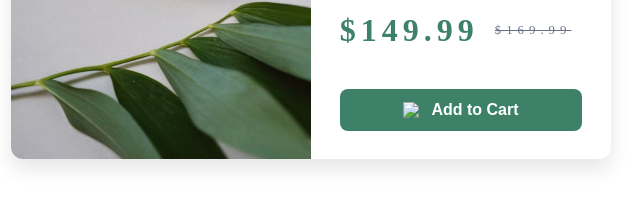
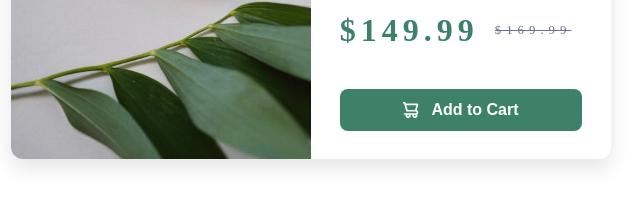
Before and after one commit to EdenWong0/product-preview-card, a plain HTML site: page index.html in a window 1280 px wide. Shown: the part 480-688 px from the top of the page, 329-969 px from the left. Drawn offline with Linux system fonts and the light colour scheme; the site is published under a folder, as on GitHub Pages, so addresses that start at the root find nothing.

Commit message:
update cart

```diff
--- a/index.html
+++ b/index.html
@@ -25,7 +25,7 @@
             <span class="ori-price">$169.99</span>
           </div>
           <button>
-            <img src="/images/icon-cart.svg" alt="Add to Cart" />
+            <img src="./images/icon-cart.svg" alt="Add to Cart" />
             Add to Cart
           </button>
         </div>
```
